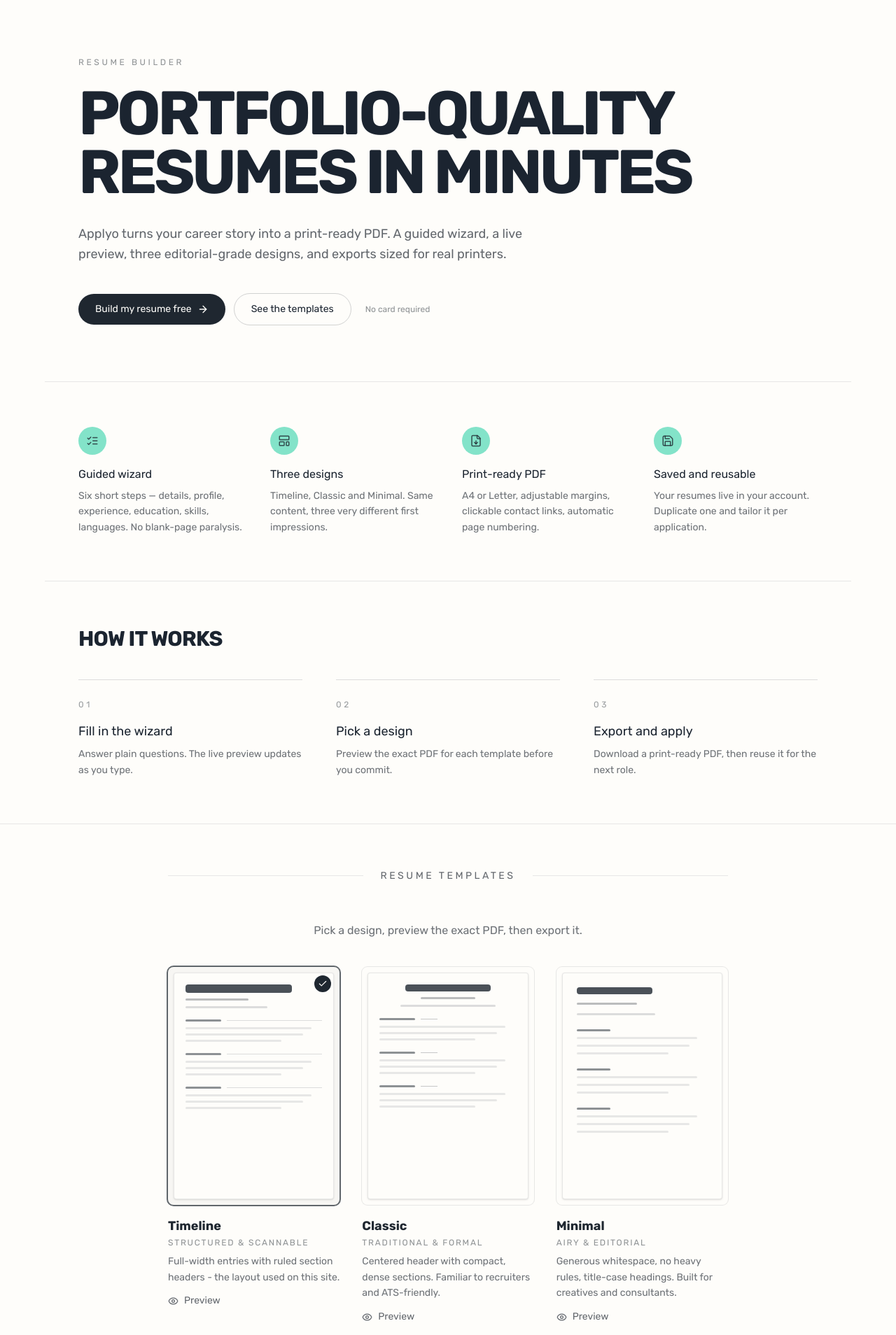
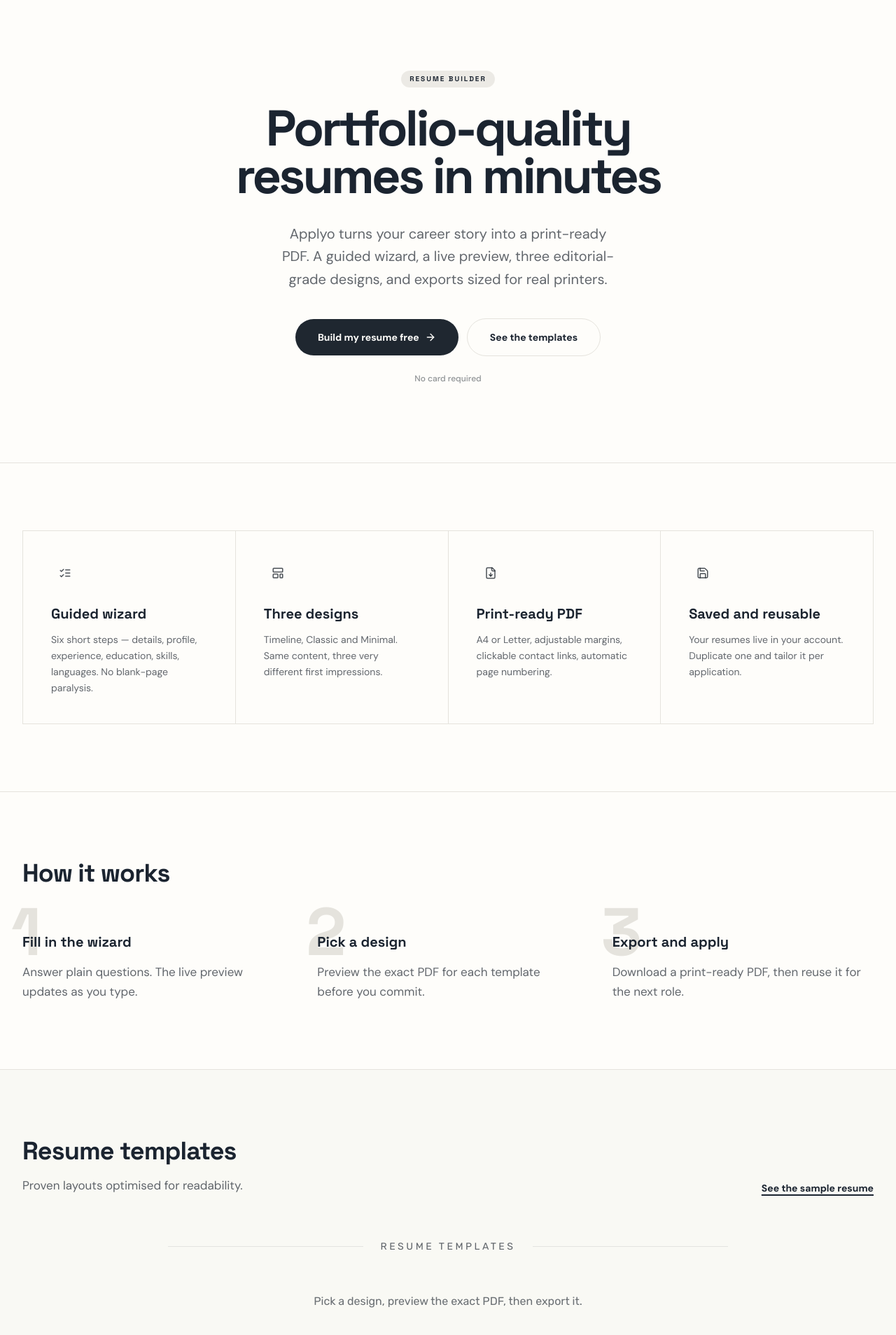
Before and after one commit to superwow-tech/cv-canvas, a React (Vite) app: page / in a window 1280 px wide. Shown: the part 80-1988 px from the top of the page at 70% size. Built offline with nearby package versions, Linux system fonts and the light colour scheme; no server answers; what @lovable.dev/cloud-auth-js would draw is missing.

Commit message:
Changes
Co-authored-by: superwow-tech <48064504+superwow-tech@users.noreply.github.com>

```diff
--- a/src/pages/Landing.tsx
+++ b/src/pages/Landing.tsx
@@ -1,6 +1,6 @@
 import { Link } from "react-router-dom";
 import { motion } from "framer-motion";
-import { ArrowRight, Check, FileDown, LayoutTemplate, ListChecks, Save } from "lucide-react";
+import { ArrowRight, FileDown, LayoutTemplate, ListChecks, Save } from "lucide-react";
 import SiteLayout from "@/components/SiteLayout";
 import TemplatesSection from "@/components/sections/TemplatesSection";
 import { plans, product } from "@/lib/plans";
@@ -30,9 +30,9 @@ const features = [
 ];
 
 const steps = [
-  { n: "01", title: "Fill in the wizard", body: "Answer plain questions. The live preview updates as you type." },
-  { n: "02", title: "Pick a design", body: "Preview the exact PDF for each template before you commit." },
-  { n: "03", title: "Export and apply", body: "Download a print-ready PDF, then reuse it for the next role." },
+  { n: "1", title: "Fill in the wizard", body: "Answer plain questions. The live preview updates as you type." },
+  { n: "2", title: "Pick a design", body: "Preview the exact PDF for each template before you commit." },
+  { n: "3", title: "Export and apply", body: "Download a print-ready PDF, then reuse it for the next role." },
 ];
 
 const faqs = [
@@ -53,6 +53,13 @@ const faqs = [
     a: "You do. Your resumes are private to your account and you can delete them at any time.",
   },
 ];
+
+const fadeUp = {
+  initial: { opacity: 0, y: 16 },
+  whileInView: { opacity: 1, y: 0 },
+  viewport: { once: true, margin: "-80px" },
+  transition: { duration: 0.5 },
+};
 
 export default function Landing() {
   const { user } = useAuth();
@@ -75,173 +82,215 @@ export default function Landing() {
     <SiteLayout>
       <script type="application/ld+json" dangerouslySetInnerHTML={{ __html: JSON.stringify(jsonLd) }} />
 
-      {/* HERO */}
-      <section className="w-full max-w-6xl mx-auto px-5 sm:px-8 md:px-12 pt-16 pb-12 md:pt-24 md:pb-20">
-        <motion.p
-          initial={{ opacity: 0, y: 10 }}
+      {/* HERO — centred, precise, generous air */}
+      <section className="border-b border-border px-5 sm:px-8 py-20 md:py-28">
+        <div className="max-w-4xl mx-auto text-center">
+          <motion.span
+            initial={{ opacity: 0, y: 8 }}
             animate={{ opacity: 1, y: 0 }}
-          transition={{ duration: 0.5 }}
-          className="uppercase tracking-[0.3em] text-xs text-foreground/50 font-['Rubik']"
+            transition={{ duration: 0.4 }}
+            className="inline-block rounded-full bg-border/70 px-3 py-1 font-display text-[10px] font-bold uppercase tracking-[0.2em]"
           >
             Resume builder
-        </motion.p>
+          </motion.span>
 
           <motion.h1
-          initial={{ opacity: 0, y: 20 }}
+            initial={{ opacity: 0, y: 18 }}
             animate={{ opacity: 1, y: 0 }}
             transition={{ duration: 0.6, delay: 0.05 }}
-          className="mt-6 text-[clamp(2.6rem,8vw,5.5rem)] font-bold leading-[0.95] tracking-tighter uppercase font-['Rubik'] max-w-4xl"
+            className="mt-6 font-display text-[clamp(2.6rem,7vw,4.5rem)] font-bold leading-[0.95] tracking-tighter text-balance"
           >
-          Portfolio-quality
-          <br />
-          resumes in
-          <span className="relative whitespace-nowrap">
-            {" "}minutes
-            <span className="absolute left-0 -bottom-1 h-2 w-full bg-mint/70 -z-10" aria-hidden />
-          </span>
+            Portfolio-quality resumes in minutes
           </motion.h1>
 
           <motion.p
-          initial={{ opacity: 0, y: 10 }}
+            initial={{ opacity: 0, y: 12 }}
             animate={{ opacity: 1, y: 0 }}
             transition={{ duration: 0.6, delay: 0.15 }}
-          className="mt-8 max-w-2xl text-base md:text-lg leading-relaxed text-foreground/70 font-['Rubik'] text-balance"
+            className="mt-8 mx-auto max-w-2xl text-lg md:text-xl leading-relaxed text-foreground/70 text-balance"
           >
             {product.name} turns your career story into a print-ready PDF. A guided wizard, a live preview, three
             editorial-grade designs, and exports sized for real printers.
           </motion.p>
 
           <motion.div
-          initial={{ opacity: 0, y: 10 }}
+            initial={{ opacity: 0, y: 12 }}
             animate={{ opacity: 1, y: 0 }}
             transition={{ duration: 0.6, delay: 0.25 }}
-          className="mt-10 flex flex-col sm:flex-row gap-3 sm:items-center"
+            className="mt-10 flex flex-col sm:flex-row items-stretch sm:items-center sm:justify-center gap-3"
           >
             <Link
               to={primaryTo}
-            className="inline-flex items-center justify-center gap-2 rounded-full bg-foreground text-background px-6 py-3 text-sm font-medium hover:bg-foreground/90 transition-colors font-['Rubik']"
+              className="inline-flex items-center justify-center gap-2 rounded-full bg-foreground text-background px-8 py-4 text-sm font-bold transition-transform hover:scale-[1.02]"
             >
               Build my resume free <ArrowRight size={16} />
             </Link>
             <a
               href="#templates"
-            className="inline-flex items-center justify-center gap-2 rounded-full border border-foreground/20 px-6 py-3 text-sm font-medium hover:border-foreground/50 transition-colors font-['Rubik']"
+              className="inline-flex items-center justify-center rounded-full border border-border px-8 py-4 text-sm font-bold transition-colors hover:bg-border/30"
             >
               See the templates
             </a>
-          <span className="text-xs text-foreground/50 font-['Rubik'] sm:ml-2">No card required</span>
+          </motion.div>
+
+          <p className="mt-6 text-xs font-medium text-foreground/50">No card required</p>
+        </div>
+      </section>
+
+      {/* FEATURES — hairline grid of four panels */}
+      <section className="border-b border-border px-5 sm:px-8 py-20 md:py-24">
+        <motion.div
+          {...fadeUp}
+          className="max-w-7xl mx-auto grid grid-cols-1 sm:grid-cols-2 lg:grid-cols-4 gap-px bg-border border border-border"
+        >
+          {features.map(({ icon: Icon, title, body }) => (
+            <div key={title} className="bg-background p-8 md:p-10">
+              <span className="flex h-10 w-10 items-center justify-center rounded-lg bg-mint-light/50 text-foreground/80">
+                <Icon size={18} />
+              </span>
+              <h3 className="mt-6 font-display text-xl font-bold">{title}</h3>
+              <p className="mt-3 text-sm leading-relaxed text-foreground/70">{body}</p>
+            </div>
+          ))}
         </motion.div>
       </section>
 
-      {/* FEATURES */}
-      <section className="w-full max-w-6xl mx-auto px-5 sm:px-8 md:px-12 py-12 md:py-16 border-t border-foreground/10">
-        <div className="grid grid-cols-1 sm:grid-cols-2 lg:grid-cols-4 gap-8 md:gap-10">
-          {features.map(({ icon: Icon, title, body }) => (
-            <div key={title}>
-              <span className="inline-flex items-center justify-center w-10 h-10 rounded-full bg-mint-light text-foreground/80">
-                <Icon size={18} />
+      {/* HOW IT WORKS — ghost numerals */}
+      <section className="border-b border-border px-5 sm:px-8 py-20 md:py-24">
+        <div className="max-w-7xl mx-auto">
+          <motion.h2 {...fadeUp} className="font-display text-4xl font-bold tracking-tight">
+            How it works
+          </motion.h2>
+          <div className="mt-16 grid grid-cols-1 md:grid-cols-3 gap-14 md:gap-12">
+            {steps.map((s, i) => (
+              <motion.div
+                key={s.n}
+                {...fadeUp}
+                transition={{ duration: 0.5, delay: i * 0.08 }}
+                className="relative isolate"
+              >
+                <span
+                  aria-hidden
+                  className="absolute -top-12 -left-4 -z-10 font-display text-8xl font-bold text-border"
+                >
+                  {s.n}
                 </span>
-              <h3 className="mt-4 text-base font-medium font-['Rubik']">{title}</h3>
-              <p className="mt-2 text-sm leading-relaxed text-foreground/65 font-['Rubik']">{body}</p>
+                <h3 className="font-display text-xl font-bold">{s.title}</h3>
+                <p className="mt-4 text-foreground/70 leading-relaxed">{s.body}</p>
+              </motion.div>
+            ))}
           </div>
-          ))}
         </div>
       </section>
 
-      {/* HOW IT WORKS */}
-      <section className="w-full max-w-6xl mx-auto px-5 sm:px-8 md:px-12 py-12 md:py-16 border-t border-foreground/10">
-        <h2 className="text-2xl md:text-3xl font-bold tracking-tight uppercase font-['Rubik']">How it works</h2>
-        <div className="mt-10 grid grid-cols-1 md:grid-cols-3 gap-8 md:gap-12">
-          {steps.map((s) => (
-            <div key={s.n} className="border-t border-foreground/15 pt-5">
-              <span className="text-xs tracking-[0.3em] text-foreground/45 font-['Rubik']">{s.n}</span>
-              <h3 className="mt-3 text-lg font-medium font-['Rubik']">{s.title}</h3>
-              <p className="mt-2 text-sm leading-relaxed text-foreground/65 font-['Rubik']">{s.body}</p>
+      {/* TEMPLATES — tinted band */}
+      <section id="templates" className="border-b border-border bg-border/20 scroll-mt-20">
+        <div className="px-5 sm:px-8 pt-20 md:pt-24">
+          <div className="max-w-7xl mx-auto flex flex-col md:flex-row md:items-end md:justify-between gap-6">
+            <div>
+              <h2 className="font-display text-4xl font-bold tracking-tight">Resume templates</h2>
+              <p className="mt-4 text-foreground/70">Proven layouts optimised for readability.</p>
             </div>
-          ))}
+            <Link
+              to="/example"
+              className="text-sm font-bold underline decoration-mint decoration-2 underline-offset-4"
+            >
+              See the sample resume
+            </Link>
           </div>
-      </section>
-
-      {/* TEMPLATES (live PDF preview of the sample resume) */}
-      <section id="templates" className="border-t border-foreground/10 scroll-mt-20">
+        </div>
         <TemplatesSection />
-        <p className="text-center text-sm text-foreground/55 font-['Rubik'] pb-8">
-          Previews use our{" "}
-          <Link to="/example" className="underline hover:text-foreground">
-            sample resume
-          </Link>
-          .
-        </p>
       </section>
 
       {/* PRICING */}
-      <section className="w-full max-w-6xl mx-auto px-5 sm:px-8 md:px-12 py-12 md:py-16 border-t border-foreground/10">
-        <h2 className="text-2xl md:text-3xl font-bold tracking-tight uppercase font-['Rubik']">Pricing</h2>
-        <div className="mt-10 grid grid-cols-1 md:grid-cols-2 gap-6">
-          {plans.map((plan) => (
-            <div
+      <section className="border-b border-border px-5 sm:px-8 py-20 md:py-24">
+        <div className="max-w-4xl mx-auto">
+          <motion.div {...fadeUp} className="text-center">
+            <h2 className="font-display text-4xl font-bold tracking-tight">Simple pricing</h2>
+            <p className="mt-4 text-foreground/70">Everything you need, nothing you don't.</p>
+          </motion.div>
+
+          <div className="mt-16 grid grid-cols-1 md:grid-cols-2 gap-8">
+            {plans.map((plan) => {
+              const isPro = plan.id === "pro";
+              return (
+                <motion.div
+                  {...fadeUp}
                   key={plan.id}
-              className={`rounded-xl border p-6 md:p-8 ${
-                plan.id === "pro" ? "border-mint bg-mint-light/25" : "border-foreground/15"
+                  className={`flex flex-col rounded-2xl p-8 md:p-10 ${
+                    isPro ? "bg-foreground text-background" : "border border-border"
                   }`}
                 >
-              <h3 className="text-lg font-medium font-['Rubik']">{plan.name}</h3>
-              <p className="mt-3 flex items-baseline gap-2">
-                <span className="text-3xl font-bold font-['Rubik']">{plan.price}</span>
-                <span className="text-sm text-foreground/55 font-['Rubik']">{plan.cadence}</span>
+                  <h3 className={`font-display text-lg font-bold ${isPro ? "text-mint" : ""}`}>{plan.name}</h3>
+                  <p className="mt-2 flex items-baseline gap-1">
+                    <span className="font-display text-4xl font-bold">{plan.price}</span>
+                    <span className={`text-sm ${isPro ? "text-background/50" : "text-foreground/50"}`}>
+                      {plan.cadence}
+                    </span>
                   </p>
-              <p className="mt-3 text-sm text-foreground/65 font-['Rubik']">{plan.summary}</p>
-              <ul className="mt-5 space-y-2">
+                  <p className={`mt-4 text-sm ${isPro ? "text-background/70" : "text-foreground/70"}`}>
+                    {plan.summary}
+                  </p>
+                  <ul className="mt-8 flex-1 space-y-4">
                     {plan.features.map((f) => (
-                  <li key={f} className="flex gap-2 text-sm text-foreground/75 font-['Rubik']">
-                    <Check size={16} className="mt-0.5 shrink-0 text-foreground/50" /> {f}
+                      <li key={f} className="flex items-center gap-3 text-sm">
+                        <span className="h-1.5 w-1.5 shrink-0 rounded-full bg-mint" /> {f}
                       </li>
                     ))}
                   </ul>
                   <Link
-                to={plan.id === "pro" ? "/pricing" : primaryTo}
-                className={`mt-7 inline-flex w-full items-center justify-center rounded-full px-5 py-3 text-sm font-medium font-['Rubik'] transition-colors ${
-                  plan.id === "pro"
-                    ? "bg-foreground text-background hover:bg-foreground/90"
-                    : "border border-foreground/20 hover:border-foreground/50"
+                    to={isPro ? "/pricing" : primaryTo}
+                    className={`mt-10 inline-flex w-full items-center justify-center rounded-full py-3.5 text-sm font-bold transition-all ${
+                      isPro
+                        ? "bg-mint text-foreground hover:scale-[1.02]"
+                        : "border border-foreground hover:bg-foreground hover:text-background"
                     }`}
                   >
                     {plan.cta}
                   </Link>
+                </motion.div>
+              );
+            })}
           </div>
-          ))}
         </div>
       </section>
 
       {/* FAQ */}
-      <section className="w-full max-w-6xl mx-auto px-5 sm:px-8 md:px-12 py-12 md:py-16 border-t border-foreground/10">
-        <h2 className="text-2xl md:text-3xl font-bold tracking-tight uppercase font-['Rubik']">FAQ</h2>
-        <dl className="mt-10 grid grid-cols-1 md:grid-cols-2 gap-8 md:gap-10">
+      <section className="border-b border-border px-5 sm:px-8 py-20 md:py-24">
+        <div className="max-w-7xl mx-auto">
+          <motion.h2 {...fadeUp} className="font-display text-4xl font-bold tracking-tight">
+            Questions
+          </motion.h2>
+          <dl className="mt-14 grid grid-cols-1 md:grid-cols-2 gap-10 md:gap-12">
             {faqs.map((f) => (
-            <div key={f.q}>
-              <dt className="text-base font-medium font-['Rubik']">{f.q}</dt>
-              <dd className="mt-2 text-sm leading-relaxed text-foreground/65 font-['Rubik']">{f.a}</dd>
-            </div>
+              <motion.div {...fadeUp} key={f.q}>
+                <dt className="font-display text-lg font-bold">{f.q}</dt>
+                <dd className="mt-3 leading-relaxed text-foreground/70">{f.a}</dd>
+              </motion.div>
             ))}
           </dl>
+        </div>
       </section>
 
       {/* CTA */}
-      <section className="w-full max-w-6xl mx-auto px-5 sm:px-8 md:px-12 py-14 md:py-20 border-t border-foreground/10">
-        <div className="rounded-2xl bg-foreground text-background px-6 py-12 md:px-12 md:py-16 text-center">
-          <h2 className="text-2xl md:text-4xl font-bold tracking-tight uppercase font-['Rubik']">
+      <section className="px-5 sm:px-8 py-20 md:py-24">
+        <motion.div
+          {...fadeUp}
+          className="max-w-7xl mx-auto rounded-2xl bg-foreground text-background px-6 py-16 md:px-12 md:py-20 text-center"
+        >
+          <h2 className="font-display text-3xl md:text-5xl font-bold tracking-tighter text-balance">
             Your next role starts with one page
           </h2>
-          <p className="mt-4 text-sm md:text-base text-background/75 font-['Rubik'] max-w-xl mx-auto">
+          <p className="mt-5 mx-auto max-w-xl text-background/70">
             Build it once, tailor it forever. Start free and export your first PDF in minutes.
           </p>
           <Link
             to={primaryTo}
-            className="mt-8 inline-flex items-center gap-2 rounded-full bg-background text-foreground px-6 py-3 text-sm font-medium hover:bg-background/90 transition-colors font-['Rubik']"
+            className="mt-10 inline-flex items-center gap-2 rounded-full bg-mint text-foreground px-8 py-4 text-sm font-bold transition-transform hover:scale-[1.02]"
           >
             Get started <ArrowRight size={16} />
           </Link>
-        </div>
+        </motion.div>
       </section>
     </SiteLayout>
   );
```
Lines whose indentation alone changed are shown as unchanged.
